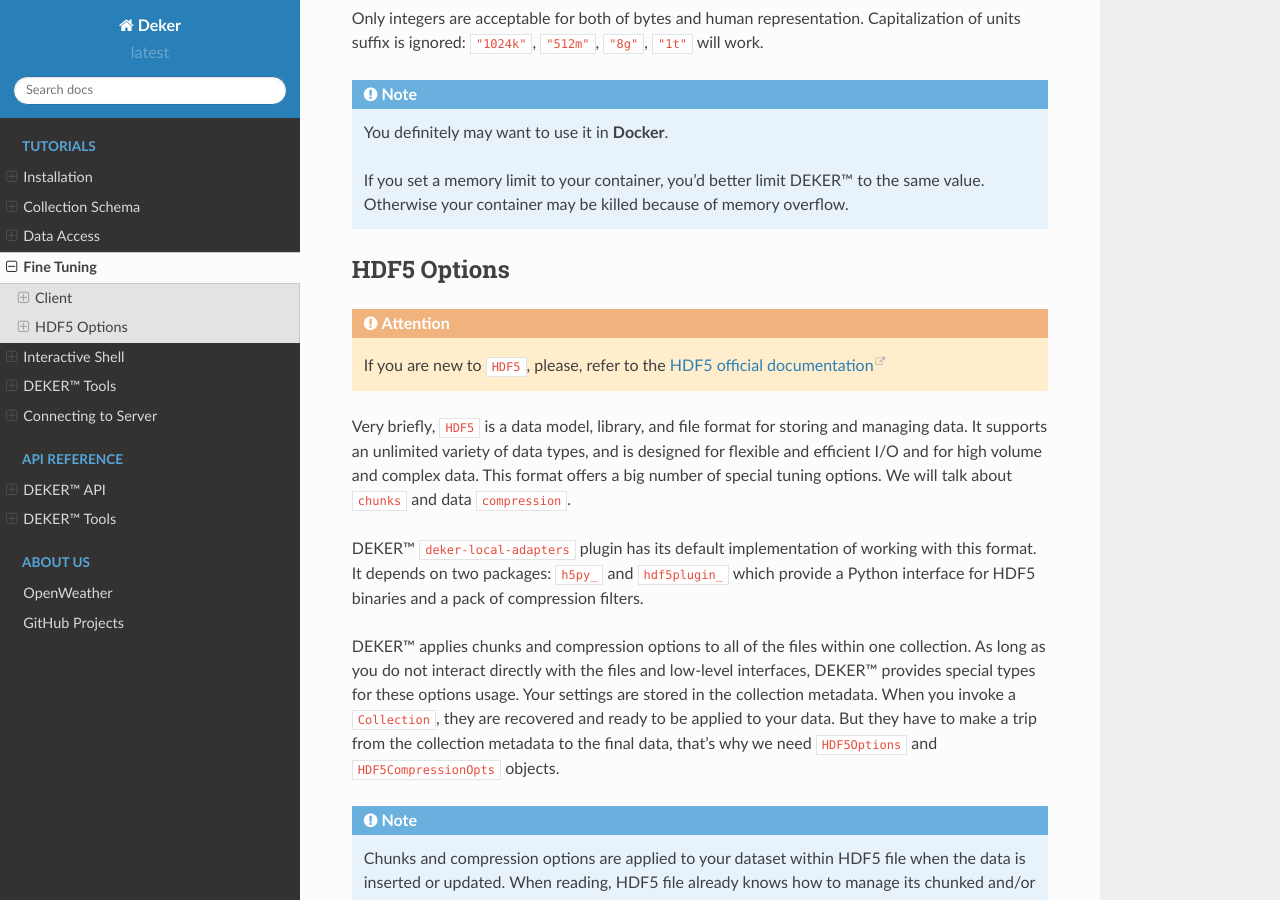
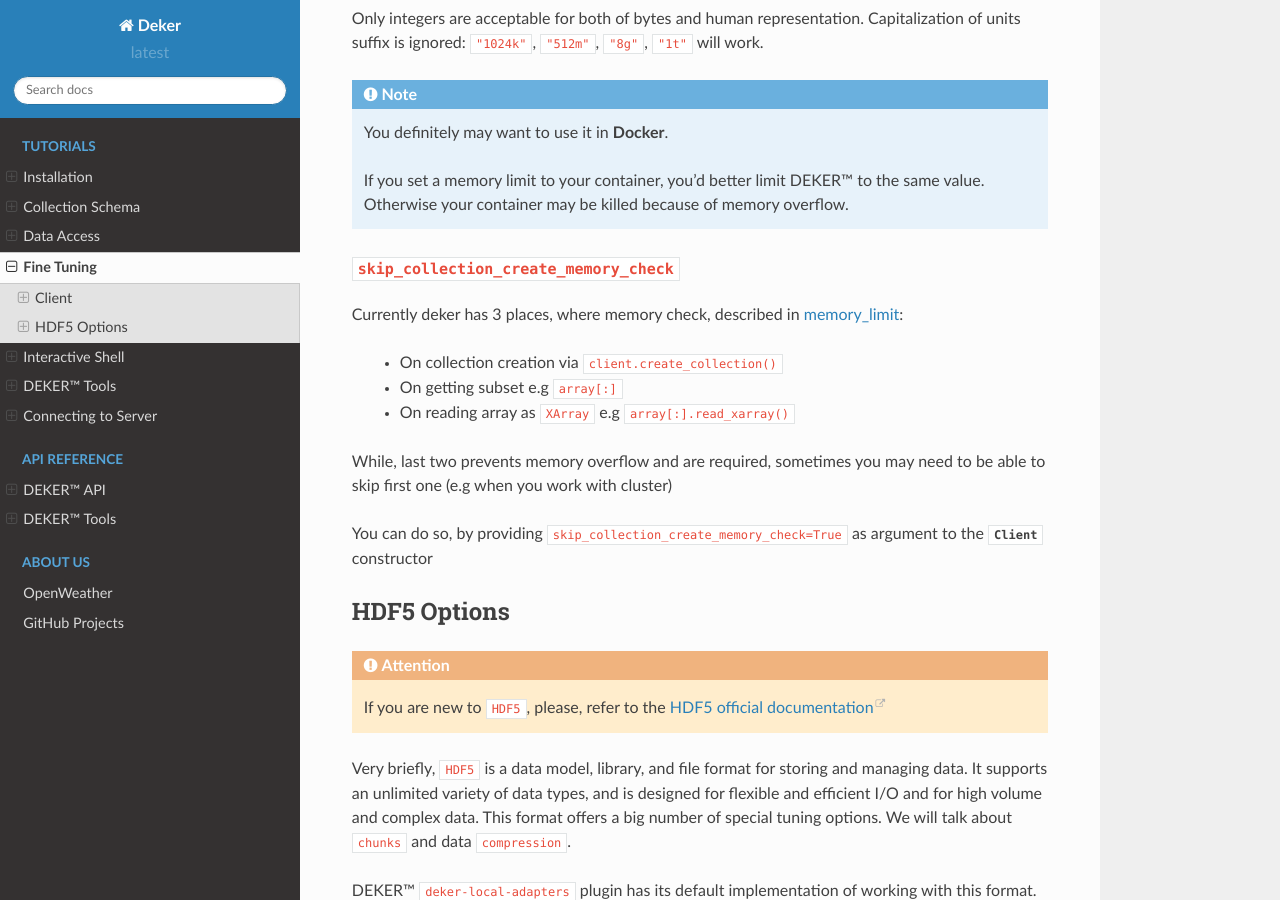
Before and after one commit to openweathermap/deker, a Sphinx documentation site: the page built from docs/deker/fine_tuning.rst, in a window 1280 px wide and 900 px high, scrolled down 3030 px. Built offline with Sphinx 7.4.7 and the Read the Docs theme 2.0.0, drawn with Linux system fonts in a browser that asks for light colours.

Commit message:
docs & var rename

```diff
--- a/docs/deker/fine_tuning.rst
+++ b/docs/deker/fine_tuning.rst
@@ -93,8 +93,11 @@
    set_logging_level("INFO")  # now DEKER™ logs starting from "INFO" level
 
 
+
 ``memory_limit``
 ----------------
+
+.. _memory_limit:
 
 This parameter is used for the early run time break in case of potential memory overflow.
 
@@ -141,6 +144,22 @@
 
    If you set a memory limit to your container, you'd better limit DEKER™ to the same value.
    Otherwise your container may be killed because of memory overflow.
+
+``skip_collection_create_memory_check``
+---------------------------------------
+Currently deker has 3 places, where memory check, described in `memory_limit`_:
+
+ * On collection creation via ``client.create_collection()``
+ * On getting subset e.g ``array[:]``
+ * On reading array as ``XArray`` e.g ``array[:].read_xarray()``
+
+While, last two prevents memory overflow and are required,
+sometimes you may need to be able to skip
+first one (e.g when you work with cluster)
+
+You can do so, by providing
+``skip_collection_create_memory_check=True`` as argument to
+the :meth:`Client <deker.client.Client>` constructor
 
 HDF5 Options
 ============
```
Also changed, not shown: 2 other files.
